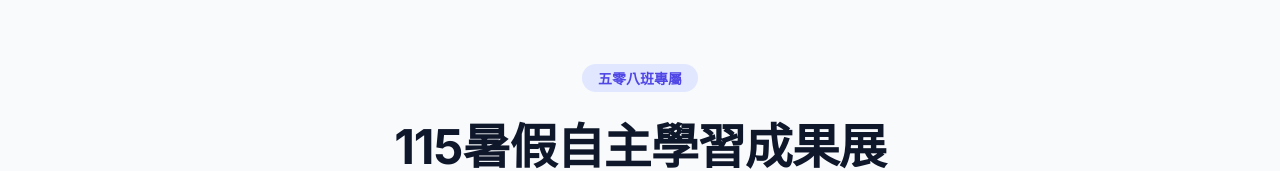
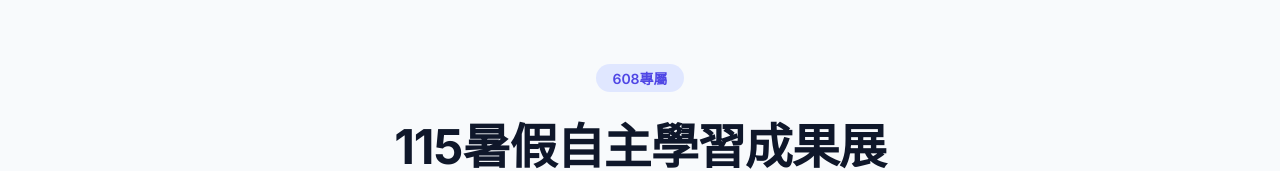
Before and after one commit to binongwu/svHomework115, a React (Vite) app: page / in a window 1280 px wide. Shown: the top 171 px of the page. Built offline with nearby package versions, Linux system fonts and the light colour scheme.

Commit message:
Change class badge to 608

```diff
--- a/src/pages/Home.tsx
+++ b/src/pages/Home.tsx
@@ -17,7 +17,7 @@ export default function Home() {
     <div className="animate-fade-in" style={{ maxWidth: '1200px', margin: '0 auto', position: 'relative' }}>
       <header style={{ textAlign: 'center', marginBottom: '4rem', marginTop: '2rem' }}>
         <div style={{ display: 'inline-block', padding: '0.25rem 1rem', background: '#e0e7ff', color: 'var(--primary)', borderRadius: '20px', fontWeight: 600, fontSize: '0.875rem', marginBottom: '1rem' }}>
-          五零八班專屬
+          608專屬
         </div>
         <h1 style={{ fontSize: '3rem', fontWeight: '800', color: 'var(--text-main)', marginBottom: '1rem', letterSpacing: '-0.02em' }}>
           115暑假自主學習成果展
```
